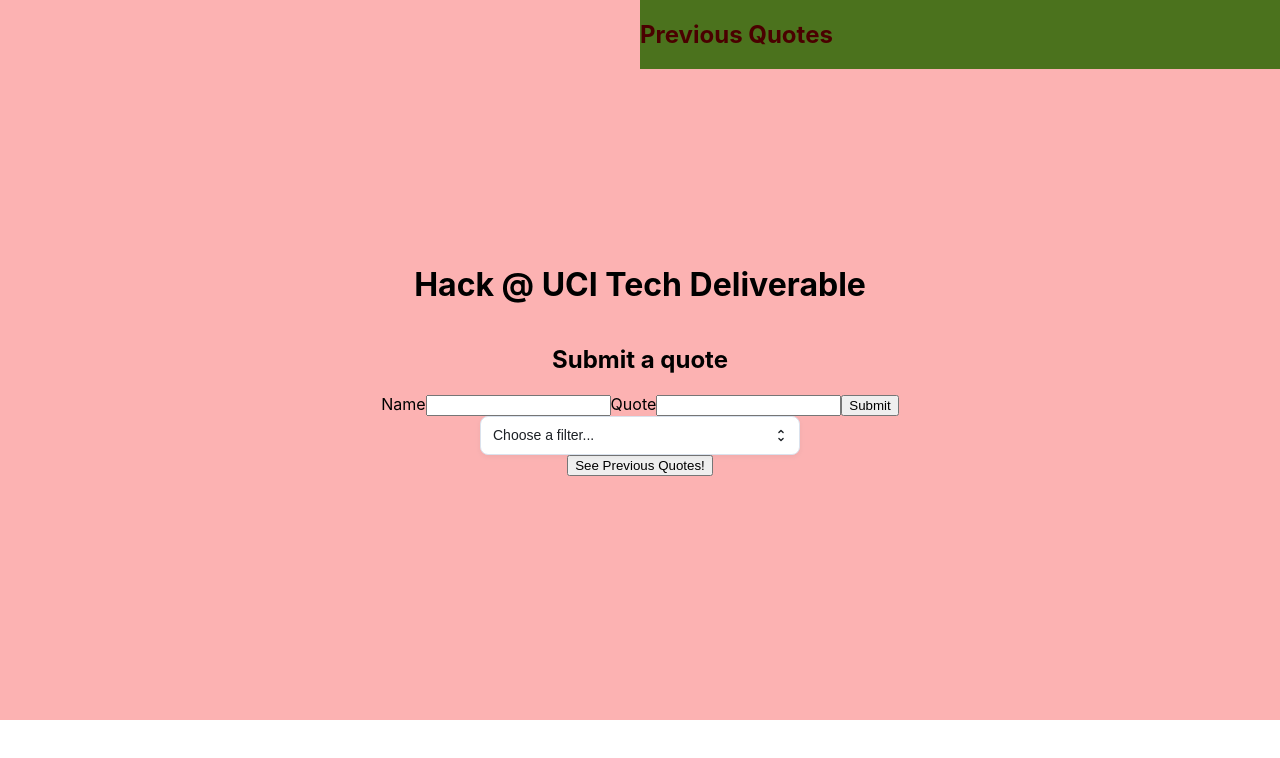
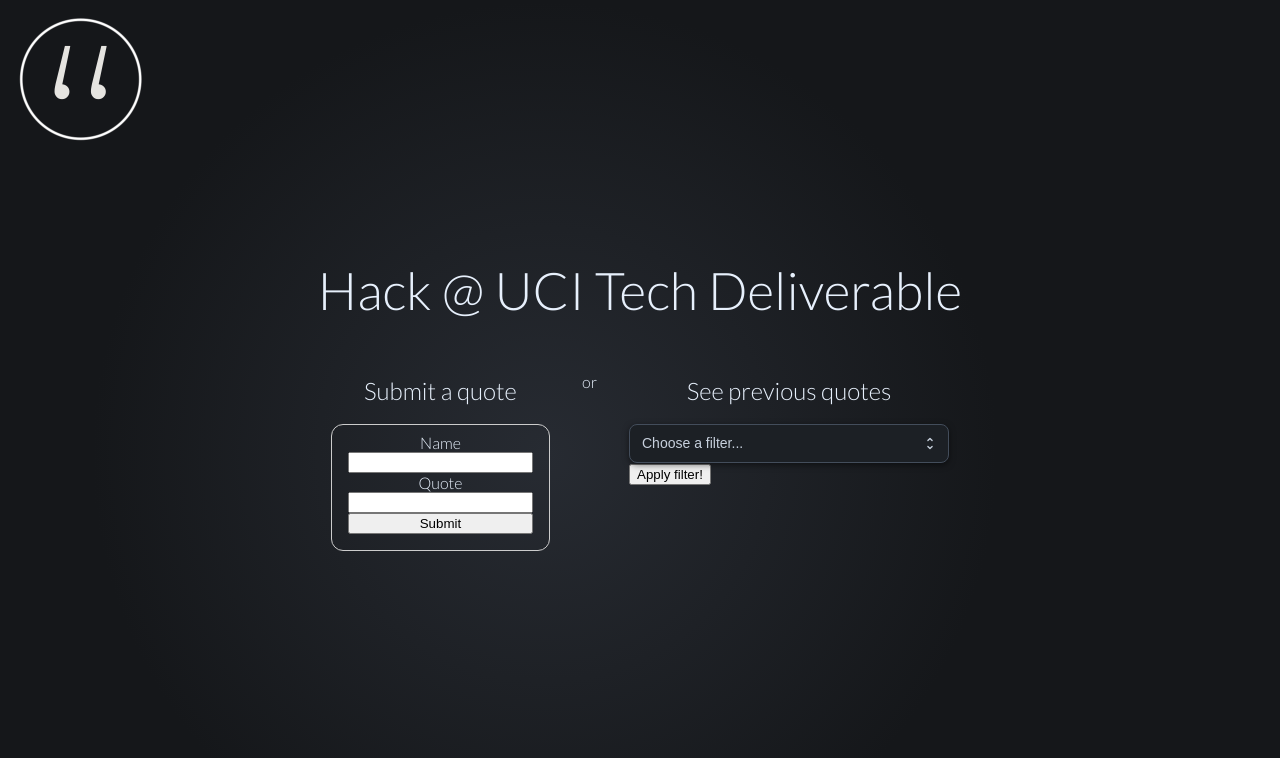
Before and after one commit to IanWearsHat/Hack2023Deliverable, a React (Vite) app in the folder frontend/: page / in a window 1280 px wide. Shown: the top 758 px of the page. Built offline with nearby package versions, Linux system fonts and the light colour scheme.

Commit message:
Styled userInput div
-still needs font size styling

```diff
--- a/frontend/index.html
+++ b/frontend/index.html
@@ -4,6 +4,9 @@
 		<meta charset="UTF-8" />
 		<link rel="icon" type="image/svg+xml" href="/vite.svg" />
 		<meta name="viewport" content="width=device-width, initial-scale=1.0" />
+		<link rel="preconnect" href="https://fonts.googleapis.com">
+		<link rel="preconnect" href="https://fonts.gstatic.com" crossorigin>
+		<link href="https://fonts.googleapis.com/css2?family=Lato:wght@300&display=swap" rel="stylesheet">
 		<title>Hack at UCI Tech Deliverable</title>
 	</head>
 	<body>
--- a/frontend/src/App.css
+++ b/frontend/src/App.css
@@ -9,20 +9,37 @@
     display: flex;
     flex-direction: column;
     align-items: center;
-    justify-content: center;
+    padding-top: 14rem;
     width: 100vw;
-    height: 90vh;
+    height: 100vh;
 
     z-index: 1;
 
     /* just for visualization */
-    background: rgba(245, 0, 0, 0.3);
+    /* background-color: #15171a; */
+
+    background: radial-gradient(circle, rgba(39,43,50,1) 0%, rgba(21,23,26,1) 40%, rgba(21,23,26,1) 100%);
+	background-size: 100rem 100rem;
+    /* background-size: 150% 150%; */
+	animation: gradient 12s ease infinite;
+}
+
+@keyframes gradient {
+	0% {
+		background-position: 20% 60%;
+	}
+	50% {
+		background-position: 80% 60%;
+	}
+	100% {
+		background-position: 20% 60%;
+	}
 }
 
 .previousQuotes {
     position: absolute;
-    left: 50vw;
-    width: 50vw;
+    left: 50%;
+    width: 50%;
     /* just for visualization */
     background: rgb(1, 163, 41);
 }
--- a/frontend/src/App.jsx
+++ b/frontend/src/App.jsx
@@ -1,6 +1,6 @@
 import axios from "axios";
 
-import React, { useState, useId } from 'react';
+import React, { useState } from 'react';
 
 import "./App.css";
 import Quote from "./components/Quote/Quote.jsx";
@@ -69,6 +69,8 @@
 
 	return (
 		<div className="App">
+			<img src="../public/quotebook.png"/>
+
 			<QuoteInput
 				className="quoteInput"
 				onQuoteSubmitted={handleQuoteSubmitted}
@@ -80,9 +82,6 @@
 
 			<div className="previousQuotes">
 				<h2>Previous Quotes</h2>
-				{/* TODO: Display the actual quotes from the database */}
-				{/* Button actually starts the animation and the axios call*/}
-
 				<div className="quoteList">
 					{
 						quotes.toReversed().map( (quoteItem, index) => ((
--- a/frontend/src/components/AgeDropdown/AgeDropdown.jsx
+++ b/frontend/src/components/AgeDropdown/AgeDropdown.jsx
@@ -90,11 +90,11 @@
   border-radius: 8px;
   text-align: left;
   line-height: 1.5;
-  background: ${theme.palette.mode === 'dark' ? grey[900] : '#fff'};
-  border: 1px solid ${theme.palette.mode === 'dark' ? grey[700] : grey[200]};
-  color: ${theme.palette.mode === 'dark' ? grey[300] : grey[900]};
+  background: ${grey[900]};
+  border: 1px solid ${grey[700]};
+  color: ${grey[300]};
   box-shadow: 0px 2px 6px ${
-    theme.palette.mode === 'dark' ? 'rgba(0,0,0, 0.50)' : 'rgba(0,0,0, 0.05)'
+    'rgba(0,0,0, 0.50)'
   };
 
   transition-property: all;
@@ -102,14 +102,14 @@
   transition-duration: 120ms;
 
   &:hover {
-    background: ${theme.palette.mode === 'dark' ? grey[800] : grey[50]};
-    border-color: ${theme.palette.mode === 'dark' ? grey[600] : grey[300]};
+    background: ${grey[800]};
+    border-color: ${grey[600]};
   }
 
   &.${selectClasses.focusVisible} {
     outline: 0;
     border-color: ${blue[400]};
-    box-shadow: 0 0 0 3px ${theme.palette.mode === 'dark' ? blue[600] : blue[200]};
+    box-shadow: 0 0 0 3px ${blue[600]};
   }
 
   & > svg {
@@ -133,11 +133,11 @@
   border-radius: 12px;
   overflow: auto;
   outline: 0px;
-  background: ${theme.palette.mode === 'dark' ? grey[900] : '#fff'};
-  border: 1px solid ${theme.palette.mode === 'dark' ? grey[700] : grey[200]};
-  color: ${theme.palette.mode === 'dark' ? grey[300] : grey[900]};
+  background: ${grey[900]};
+  border: 1px solid ${grey[700]};
+  color: ${grey[300]};
   box-shadow: 0px 2px 6px ${
-    theme.palette.mode === 'dark' ? 'rgba(0,0,0, 0.50)' : 'rgba(0,0,0, 0.05)'
+    'rgba(0,0,0, 0.50)'
   };
   `,
 );
@@ -154,27 +154,27 @@
   }
 
   &.${optionClasses.selected} {
-    background-color: ${theme.palette.mode === 'dark' ? blue[900] : blue[100]};
-    color: ${theme.palette.mode === 'dark' ? blue[100] : blue[900]};
+    background-color: ${blue[900]};
+    color: ${blue[100]};
   }
 
   &.${optionClasses.highlighted} {
-    background-color: ${theme.palette.mode === 'dark' ? grey[800] : grey[100]};
-    color: ${theme.palette.mode === 'dark' ? grey[300] : grey[900]};
+    background-color: ${grey[800]};
+    color: ${grey[300]};
   }
 
   &.${optionClasses.highlighted}.${optionClasses.selected} {
-    background-color: ${theme.palette.mode === 'dark' ? blue[900] : blue[100]};
-    color: ${theme.palette.mode === 'dark' ? blue[100] : blue[900]};
+    background-color: ${blue[900]};
+    color: ${blue[100]};
   }
 
   &.${optionClasses.disabled} {
-    color: ${theme.palette.mode === 'dark' ? grey[700] : grey[400]};
+    color: ${grey[700]};
   }
 
   &:hover:not(.${optionClasses.disabled}) {
-    background-color: ${theme.palette.mode === 'dark' ? grey[800] : grey[100]};
-    color: ${theme.palette.mode === 'dark' ? grey[300] : grey[900]};
+    background-color: ${grey[800]};
+    color: ${grey[300]};
   }
   `,
 );
@@ -190,6 +190,6 @@
   display: block;
   margin-bottom: 4px;
   font-weight: 400;
-  color: ${theme.palette.mode === 'dark' ? grey[400] : grey[700]};
+  color: ${grey[400]};
   `,
 );
--- a/frontend/src/components/QuoteForm/QuoteForm.jsx
+++ b/frontend/src/components/QuoteForm/QuoteForm.jsx
@@ -1,4 +1,6 @@
 import { useState } from "react";
+
+import styles from './QuoteForm.module.css';
 
 export default function QuoteForm({onQuoteSubmitted, onButtonClick}) {
 
@@ -29,7 +31,7 @@
 
 
     return (
-        <form onSubmit={handleSubmit} action="/api/quote" method="post">
+        <form className={styles.quoteForm} onSubmit={handleSubmit} action="/api/quote" method="post">
             <label htmlFor="input-name">Name</label>
             <input
                 type="text"
--- a/frontend/src/components/QuoteForm/QuoteForm.module.css
+++ b/frontend/src/components/QuoteForm/QuoteForm.module.css
@@ -0,0 +1,8 @@
+.quoteForm {
+    display: flex;
+    flex-direction: column;
+    padding: 1rem;
+    padding-top: 0.5rem;
+    border: 1px solid rgb(204, 204, 204);
+    border-radius: 12px;
+}
--- a/frontend/src/components/QuoteInput/QuoteInput.jsx
+++ b/frontend/src/components/QuoteInput/QuoteInput.jsx
@@ -3,6 +3,8 @@
 import AgeDropdown from "../AgeDropdown/AgeDropdown.jsx";
 import QuoteForm from "../QuoteForm/QuoteForm.jsx";
 import { useState } from "react";
+
+import styles from './QuoteInput.module.css';
 
 export default function QuoteInput({onQuoteSubmitted, onOptionClicked, onButtonClicked}) {
 
@@ -11,27 +13,37 @@
     return (
         <motion.div
             className="quoteInput"
-            initial={{ width: formCollapsed ? "50vw": "100vw" }}
-            animate={{ width: formCollapsed ? "50vw": "100vw" }}
+            initial={{ width: formCollapsed ? "50%": "100%" }}
+            animate={{ width: formCollapsed ? "50%": "100%" }}
             transition={{
+                type: 'spring',
                 duration: 1.5,
-                ease: [.04, .71, .32, 1]
+                ease: [.04,.71,.4,.88],
+                bounce: 0.4
             }}
         >
 
-            {/* TODO: include an icon for the quote book */}
             <h1>Hack @ UCI Tech Deliverable</h1>
 
-            <h2>Submit a quote</h2>
-            <QuoteForm onQuoteSubmitted={onQuoteSubmitted} onButtonClick={() => setFormCollapsed(true)}/>
+            <div className={styles.quoteInputFlex}>
+                <div className={styles.inputForm}>
+                    <h2>Submit a quote</h2>
+                    <QuoteForm onQuoteSubmitted={onQuoteSubmitted} onButtonClick={() => setFormCollapsed(true)}/>
+                </div>
 
-            <AgeDropdown onOptionClicked={onOptionClicked}/>
+                <p>or</p>
 
-            {/* TODO: Make this button prettier */}
-            <button onClick={() => {
-                onButtonClicked();
-                setFormCollapsed(true);
-            }}>See Previous Quotes!</button>
+                <div className={styles.previousQuoteSelector}>
+                    <h2>See previous quotes</h2>
+                    <AgeDropdown onOptionClicked={onOptionClicked}/>
+                    <button onClick={() => {
+                        onButtonClicked();
+                        setFormCollapsed(true);
+                    }}>
+                        Apply filter!
+                    </button>
+                </div>
+            </div>
         </motion.div>
     );
 }
--- a/frontend/src/components/QuoteInput/QuoteInput.module.css
+++ b/frontend/src/components/QuoteInput/QuoteInput.module.css
@@ -0,0 +1,14 @@
+h1, h2, label {
+    color: #e7f0fc;
+    font-weight: 300;
+    text-align: center;
+}
+
+h1 {
+    font-size: 52px;
+}
+
+.quoteInputFlex {
+    display: flex;
+    gap: 2rem;
+}
--- a/frontend/src/index.css
+++ b/frontend/src/index.css
@@ -1,5 +1,6 @@
 :root {
-	font-family: Inter, system-ui, Avenir, Helvetica, Arial, sans-serif;
+	font-family: 'Lato', system-ui, Avenir, Helvetica, Arial, sans-serif;
+	color: #e7f0fc;
 }
 
 html, body {
@@ -17,3 +18,15 @@
 	align-items: center;
 	justify-content: center; */
 }
+
+img {
+    position: fixed;
+	top: 1rem;
+	left: 1rem;
+
+    width: 8rem;
+
+	filter: invert(1);
+
+	z-index: 2;
+}
```
Also changed, not shown: frontend/public/quotebook.png (added).
